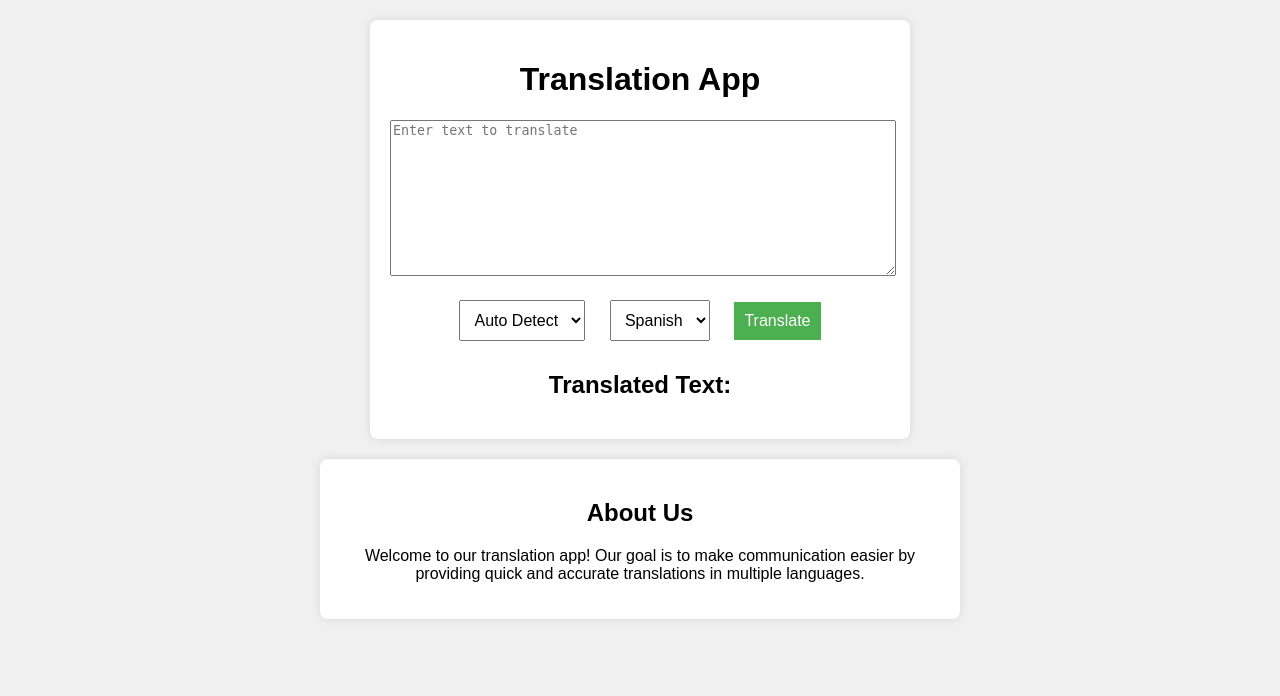
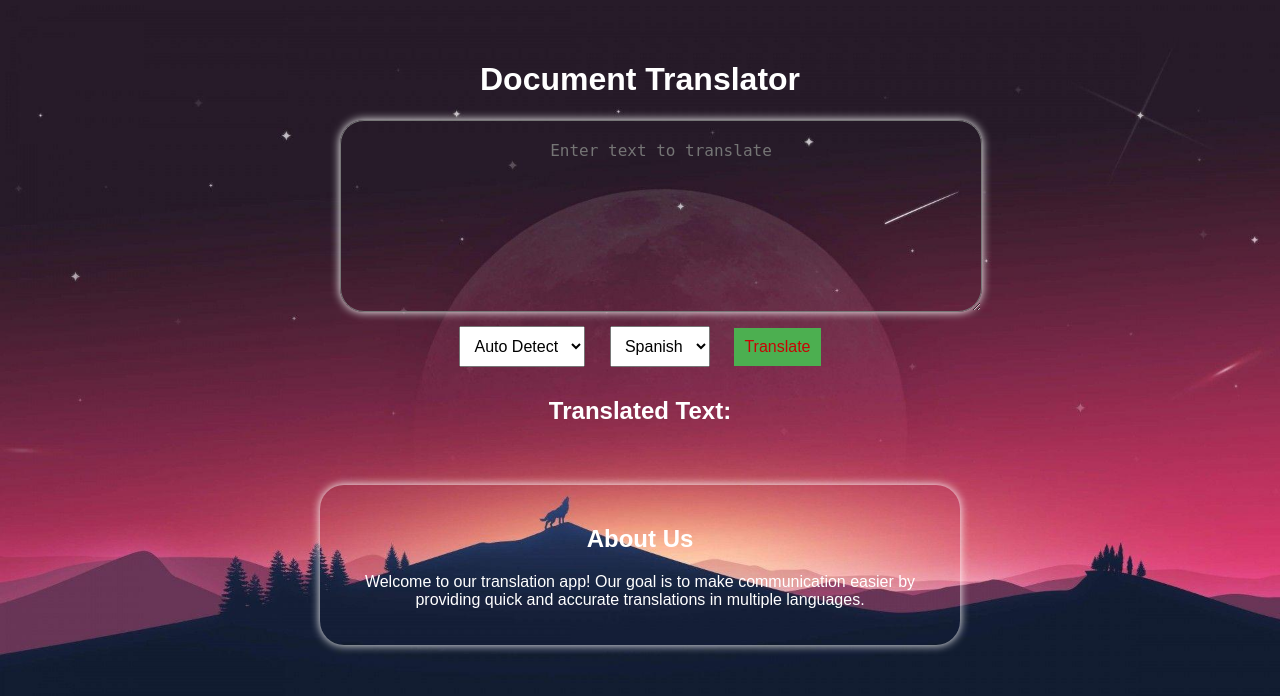
Before and after one commit to AxelJaquez21/Document-Translator, a Flask app: page / in a window 1280 px wide. Shown: the top 696 px of the page. Run offline with Flask 3, Linux system fonts and the light colour scheme.

Commit message:
Changes were made to reflect the updated version of the code.

```diff
--- a/app.py
+++ b/app.py
@@ -1,5 +1,6 @@
-from flask import Flask, request, jsonify, render_template
+from flask import Flask, request, jsonify, render_template, send_from_directory
 from googletrans import Translator
+import os
 
 app = Flask(__name__)
 translator = Translator()
@@ -7,6 +8,11 @@ translator = Translator()
 @app.route('/')
 def home():
     return render_template('index.html')
+
+# Manually serve static files if necessary
+@app.route('/static/<path:filename>')
+def static_files(filename):
+    return send_from_directory(os.path.join(app.root_path, 'static'), filename)
 
 @app.route('/translate', methods=['POST'])
 def translate():
--- a/static/index.css
+++ b/static/index.css
@@ -1,25 +1,37 @@
 body {
     font-family: Arial, sans-serif;
     margin: 0;
-    background-color: #f0f0f0;
-    overflow-y: auto; /* Allow scrolling */
+    padding: 0;
+    text-align: center;
+    color: white;
+    overflow-y: auto;
+    background: url('/static/purple-ambient-background-1920x1200.jpg') no-repeat center center fixed;
+    background-size: cover;
 }
 
 .container {
     text-align: center;
-    background-color: white;
     padding: 20px;
     border-radius: 8px;
-    box-shadow: 0 0 10px rgba(0, 0, 0, 0.1);
+    box-shadow: 0 0 10px rgba(255, 255, 255, 0);
     width: 90%;
-    max-width: 500px;
-    margin: 20px auto; /* Add margin for scrolling */
+    max-width: 600px;
+    margin: 20px auto; /* Use 'auto' instead of 'center' */
 }
 
+
 textarea {
+    color: white; /* Set text color to white */
     width: 100%;
     height: 150px;
-    margin-bottom: 10px;
+    margin-bottom: 20px auto;
+    padding: 20px;
+    font-size: 16px;
+    border-radius: 24px;
+    text-align: center;
+    background: transparent;
+    outline-style:p.double {outline-style: double;};
+    box-shadow: 0 0 10px rgb(255, 255, 255);
 }
 
 select, button {
@@ -30,23 +42,24 @@ select, button {
 
 button {
     background-color: #4CAF50;
-    color: white;
+    color: rgb(199, 5, 5);
     border: none;
     cursor: pointer;
     transition: background 0.3s ease-in-out;
 }
 
 button:hover {
-    background-color: #45a049;
+    background-color: #20cb28;
 }
 
 /* About Us Section */
 .about {
     text-align: center;
-    background: white;
+    background: transparent;
     padding: 20px;
     margin: 20px auto;
+    outline-style:p.double {outline-style: double;};
     max-width: 600px;
-    border-radius: 8px;
-    box-shadow: 0 0 10px rgba(0, 0, 0, 0.1);
+    border-radius: 24px;
+    box-shadow: 0 0 10px rgb(255, 255, 255);
 }
--- a/templates/index.html
+++ b/templates/index.html
@@ -6,9 +6,11 @@
     <title>Translation App</title>
     <link rel="stylesheet" href="{{ url_for('static', filename='index.css') }}">
 </head>
+
 <body>
+
     <div class="container">
-        <h1>Translation App</h1>
+        <h1>Document Translator</h1>
         <form id="translateForm">
             <textarea id="text" placeholder="Enter text to translate"></textarea>
             <select id="sourceLang">
```
Also changed, not shown: static/purple-ambient-background-1920x1200.jpg (added), 1 other file.
